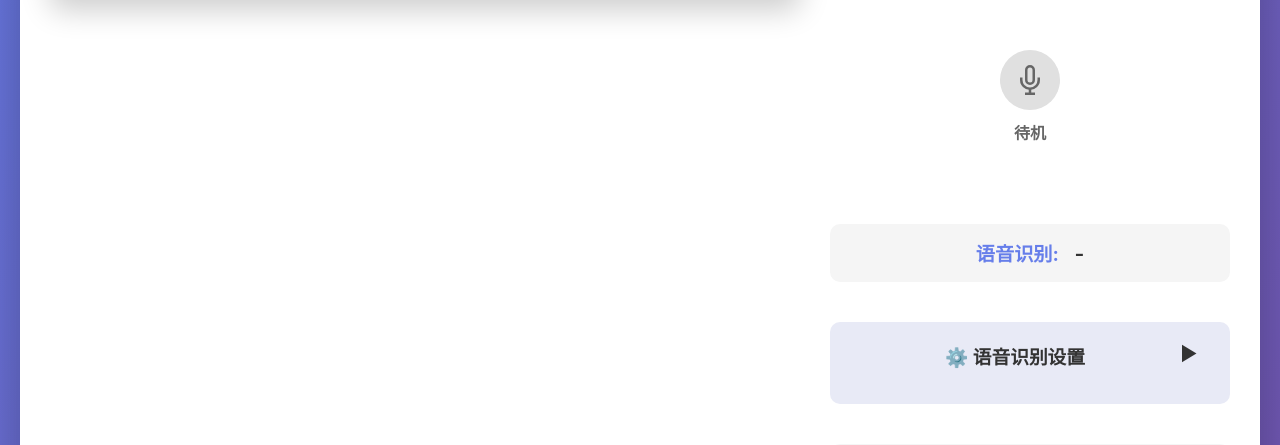
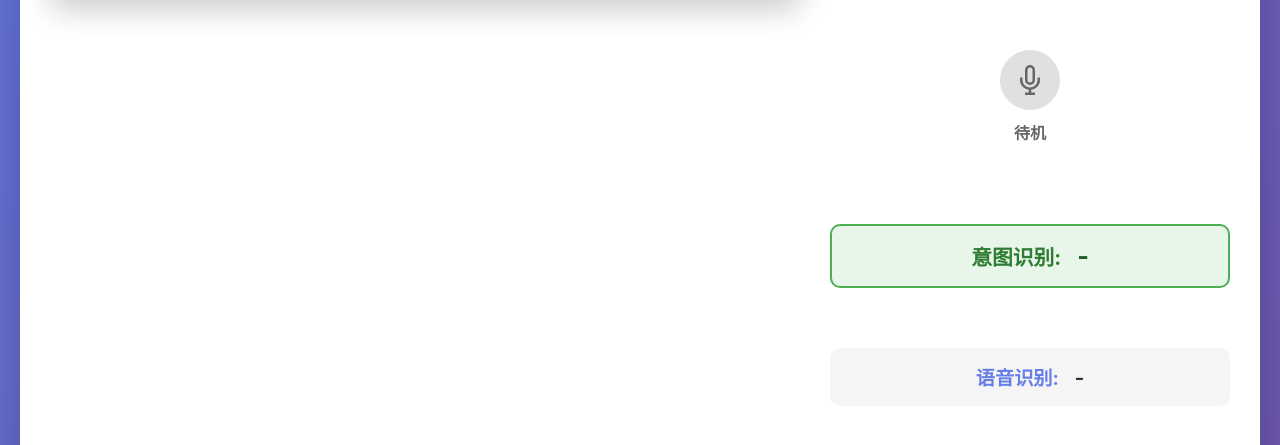
Before and after one commit to edgemoorlf/smootie, a Flask app: page / in a window 1280 px wide. Shown: the part 425-870 px from the top of the page. Run offline with Flask 3, Linux system fonts and the light colour scheme.

Commit message:
added intention recognition

```diff
--- a/config/videosets.json
+++ b/config/videosets.json
@@ -147,7 +147,7 @@
         },
         "circle": {
           "video": "2.mp4",
-          "keywords": ["shake", "抖", "斗", "豆", "读", "都", "肚", "多", "对", "得", "动", "带", "打", "等", "董"],
+          "keywords": ["shake", "抖", "斗", "豆", "读", "都", "肚", "多", "对", "得", "动", "带", "打", "等", "董", "躲"],
           "description": "Shake action",
           "primaryKeyword": "抖"
         },
--- a/static/app.js
+++ b/static/app.js
@@ -9,6 +9,7 @@ class VoiceVideoController {
         this.stopBtn = document.getElementById('stopBtn');
         this.statusEl = document.getElementById('status');
         this.recognizedEl = document.getElementById('recognized');
+        this.intentEl = document.getElementById('intent');
         this.currentVideoEl = document.getElementById('currentVideo');
         this.queuedVideoEl = document.getElementById('queuedVideo');
         this.listeningIndicator = document.querySelector('.listening-indicator');
@@ -449,13 +450,13 @@ class VoiceVideoController {
         const SpeechRecognition = window.SpeechRecognition || window.webkitSpeechRecognition;
         this.recognition = new SpeechRecognition();
 
-        // Force continuous mode for streaming experience
-        this.recognition.continuous = true;
+        // Use non-continuous mode for short, discrete commands
+        this.recognition.continuous = false;
         this.recognition.interimResults = this.recognitionSettings.interimResults;
         this.recognition.lang = this.recognitionSettings.language;
         this.recognition.maxAlternatives = this.recognitionSettings.maxAlternatives;
 
-        console.log('Starting recognition in continuous streaming mode');
+        console.log('Starting recognition in discrete command mode');
         console.log('Valid commands:', Object.keys(this.commandMap));
 
         this.recognition.onresult = (event) => {
@@ -578,6 +579,8 @@ class VoiceVideoController {
 
         this.recognition.onerror = (event) => {
             console.error('Speech recognition error:', event.error);
+            console.log('Error details - type:', event.type, 'error:', event.error, 'message:', event.message);
+
             if (event.error === 'no-speech') {
                 console.log('No speech detected, continuing...');
                 this.updateListeningIndicator('listening', '等待语音...');
@@ -619,31 +622,61 @@ class VoiceVideoController {
 
         this.recognition.onend = () => {
             console.log('Recognition ended, isListening:', this.isListening);
+            console.log('Recognition object exists:', !!this.recognition);
+
             if (this.isListening) {
-                // Immediately restart recognition for continuous streaming
+                // Restart recognition immediately for next command
+                console.log('Attempting to restart recognition for next command...');
                 setTimeout(() => {
+                    if (!this.isListening) {
+                        console.log('isListening is now false, aborting restart');
+                        return;
+                    }
+
                     try {
+                        if (!this.recognition) {
+                            console.error('Recognition object is null, recreating...');
+                            this.startBrowserRecognition();
+                            return;
+                        }
+
                         this.recognition.start();
-                        console.log('Recognition restarted in continuous mode');
+                        console.log('Recognition restarted for next command');
                     } catch (e) {
                         console.error('Error restarting recognition:', e);
+                        console.log('Error name:', e.name, 'Error message:', e.message);
+
+                        // If already started, just log and continue
+                        if (e.name === 'InvalidStateError') {
+                            console.log('Recognition already running, continuing...');
+                            return;
+                        }
+
                         // Try again after a longer delay if there was an error
                         setTimeout(() => {
                             if (this.isListening) {
                                 try {
+                                    console.log('Second restart attempt...');
                                     this.recognition.start();
+                                    console.log('Recognition restarted on second attempt');
                                 } catch (e2) {
-                                    console.error('Failed to restart recognition:', e2);
+                                    console.error('Failed to restart recognition on second attempt:', e2);
+                                    // Last resort: recreate the recognition object
+                                    console.log('Recreating recognition object...');
+                                    this.startBrowserRecognition();
                                 }
                             }
                         }, 1000);
                     }
-                }, 100); // Minimal delay for continuous streaming
+                }, 300); // Slightly longer delay for discrete commands
+            } else {
+                console.log('isListening is false, not restarting recognition');
             }
         };
 
         this.recognition.onstart = () => {
             console.log('Recognition started');
+            console.log('Recognition state - isListening:', this.isListening, 'continuous:', this.recognition.continuous);
             this.updateStatus('正在监听...');
             this.updateListeningIndicator('listening', '正在监听...');
         };
@@ -707,12 +740,17 @@ class VoiceVideoController {
             const commandConfig = this.configLoader.getCommandByKeyword(this.currentSet, firstMatch.command);
             const isSpecialCommand = commandConfig && commandConfig.returnToPrevious;
 
+            // Update intent display with action name + "起来"
+            this.updateIntentDisplay(commandConfig);
+
             this.queueVideoSwitch(firstMatch.video, isSpecialCommand);
             this.playAcknowledgement(firstMatch.command, true);
             return true;
         }
 
         console.log('No match found for:', text);
+        // Clear intent display on no match
+        this.intentEl.textContent = '-';
         // Play error acknowledgement for unmatched commands
         this.playAcknowledgement(text, false);
         return false;
@@ -915,6 +953,21 @@ class VoiceVideoController {
 
     updateStatus(status) {
         this.statusEl.textContent = status;
+    }
+
+    updateIntentDisplay(commandConfig) {
+        if (!commandConfig || !this.intentEl) {
+            return;
+        }
+
+        // Get the primary keyword (the main action name)
+        const primaryKeyword = commandConfig.primaryKeyword;
+
+        // Display as "action起来" (e.g., "扭起来", "抖起来", "唱起来")
+        const intentText = `${primaryKeyword}起来`;
+        this.intentEl.textContent = intentText;
+
+        console.log('Intent recognized:', intentText);
     }
 
     updateButtonPressedState(text) {
--- a/static/style.css
+++ b/static/style.css
@@ -270,6 +270,27 @@ h1 {
     to {
         transform: rotate(360deg);
     }
+}
+
+.intent-display {
+    text-align: center;
+    margin: 20px 0;
+    padding: 15px;
+    background: #e8f5e9;
+    border-radius: 10px;
+    font-size: 1.3em;
+    border: 2px solid #4CAF50;
+}
+
+.intent-display strong {
+    color: #2e7d32;
+    margin-right: 10px;
+}
+
+.intent-display #intent {
+    color: #1b5e20;
+    font-weight: 700;
+    font-size: 1.2em;
 }
 
 .recognized-display {
--- a/templates/index.html
+++ b/templates/index.html
@@ -38,6 +38,10 @@
                     <span class="listening-status">待机</span>
                 </div>
 
+                <div class="intent-display">
+                    <strong>意图识别:</strong> <span id="intent">-</span>
+                </div>
+
                 <div class="recognized-display">
                     <strong>语音识别:</strong> <span id="recognized">-</span>
                 </div>
```
